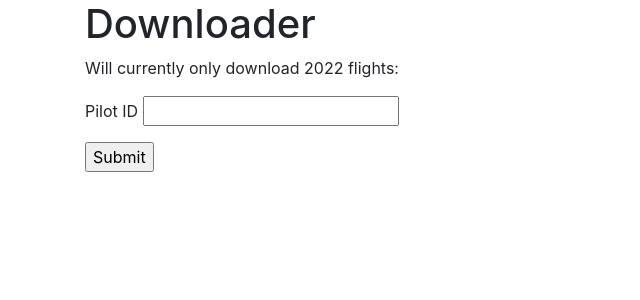
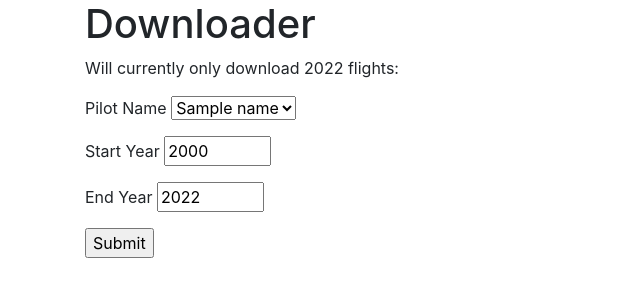
Before and after one commit to TobyF/BGA-Ladder-Downloader, a Flask app: template templates/downloader.html in a window 1280 px wide. Shown: the part 56-356 px from the top of the page, without its empty margins (0-640 px from the left). Run offline with Flask 2, Linux system fonts and the light colour scheme; the template is opened without the code that fills it: most values are stand-ins (such as "Sample title", 1, 10 or a date in 2020); some libraries are stand-ins or nearby versions.

Commit message:
Added name selector

```diff
--- a/app.py
+++ b/app.py
@@ -1,5 +1,5 @@
 from flask import Flask, render_template, request, send_from_directory, send_file
-from bga_ladder_tools import get_flight_ids, get_pilot_id, get_and_zip_igcs
+from bga_ladder_tools import get_flight_ids, get_pilot_id, get_and_zip_igcs, get_names
 import tempfile
 import zipfile
 import io
@@ -11,7 +11,8 @@ def index():
 
 @app.route('/downloader')
 def downloader():
-    return render_template('downloader.html')
+    names = get_names()
+    return render_template('downloader.html',names=names)
 
 @app.route('/data', methods = ['POST', 'GET'])
 def data():
@@ -19,8 +20,10 @@ def data():
         return f"The URL /data is accessed directly. Try going to '/downloader' to submit form"
     if request.method == 'POST':
 
-        pilot_id = request.form['pilot_id']
-        flight_ids = get_flight_ids(pilot_id)
+        pilot_id = int(request.form['pilot_id'])
+        start_year = int(request.form['start_year'])
+        end_year = int(request.form['end_year'])
+        flight_ids = get_flight_ids(pilot_id,start_year,end_year)
         with tempfile.TemporaryDirectory() as tmpdir:
             print('created temporary directory', tmpdir)
             flights_zip = get_and_zip_igcs(flight_ids,tmpdir)
@@ -34,5 +37,6 @@ def data():
 def pilotdata():
     return send_from_directory('static','active_pilots.txt',as_attachment=True)
 
+
 if __name__ == "__main__":
     app.run(host='0.0.0.0',debug=True)
--- a/templates/downloader.html
+++ b/templates/downloader.html
@@ -5,8 +5,15 @@
     <p> Will currently only download 2022 flights:</p>
 
     <form action="/data" method = "POST">
-    <p>Pilot ID <input type = "text" name = "pilot_id" /></p>
+    <!-- <p>Pilot ID <input type = "text" name = "pilot_id" /></p> -->
+    <p>Pilot Name <select name = "pilot_id">
+      {% for name in names %}
+        <option value="{{ name['ID'] }}">{{ name['Name'] }}</option>
+      {% endfor %}
+    </select></p>
+    <p>Start Year <input type="number" min="1980" max="2022" step="1" value="2000" name = "start_year" /></p>
+    <p>End Year <input type="number" min="1980" max="2022" step="1" value="2022" name = "end_year" /></p>
     <p><input type = "submit" value = "Submit" /></p>
-</form>
+    </form>
 
 {% endblock %}
```
Also changed, not shown: bga_ladder_tools.py (+8 -0 lines), 5 other files.
